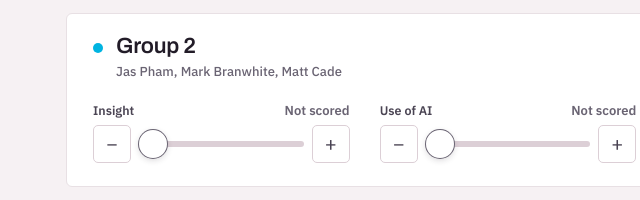
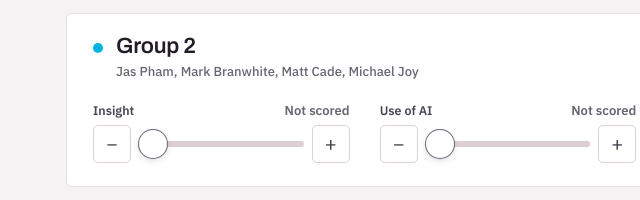
Before and after one commit to bsdshah1/abf-retail-safari, a plain HTML site: page voting/index.html in a window 1280 px wide. Shown: the part 992-1192 px from the top of the page, 132-772 px from the left. Drawn offline with Linux system fonts and the light colour scheme.

Commit message:
Add Michael Joy to Group 2 on the voting page
Co-Authored-By: Claude Opus 5.5 <noreply@anthropic.com>
Claude-Session: https://claude.ai/code/session_01EoRWUsYEE18pjDZsQLz3dU

```diff
--- a/voting/index.html
+++ b/voting/index.html
@@ -319,7 +319,7 @@ const SUPABASE_KEY = "sb_publishable_Ka2jONYVzgbFMQE2FOaYJA_QMIHJE3Z";
 // If you change maximums, change them in setup.sql too.
 const GROUPS = [
   { id: "g1", label: "Group 1", who: "Phil Packman, Beki Goddard, Rob Delicata" },
-  { id: "g2", label: "Group 2", who: "Jas Pham, Mark Branwhite, Matt Cade" },
+  { id: "g2", label: "Group 2", who: "Jas Pham, Mark Branwhite, Matt Cade, Michael Joy" },
   { id: "g3", label: "Group 3", who: "Shiobhan Richards, Nick Denye, Carly Nair, Justin Parks" }
 ];
 const CRITERIA = [
```
